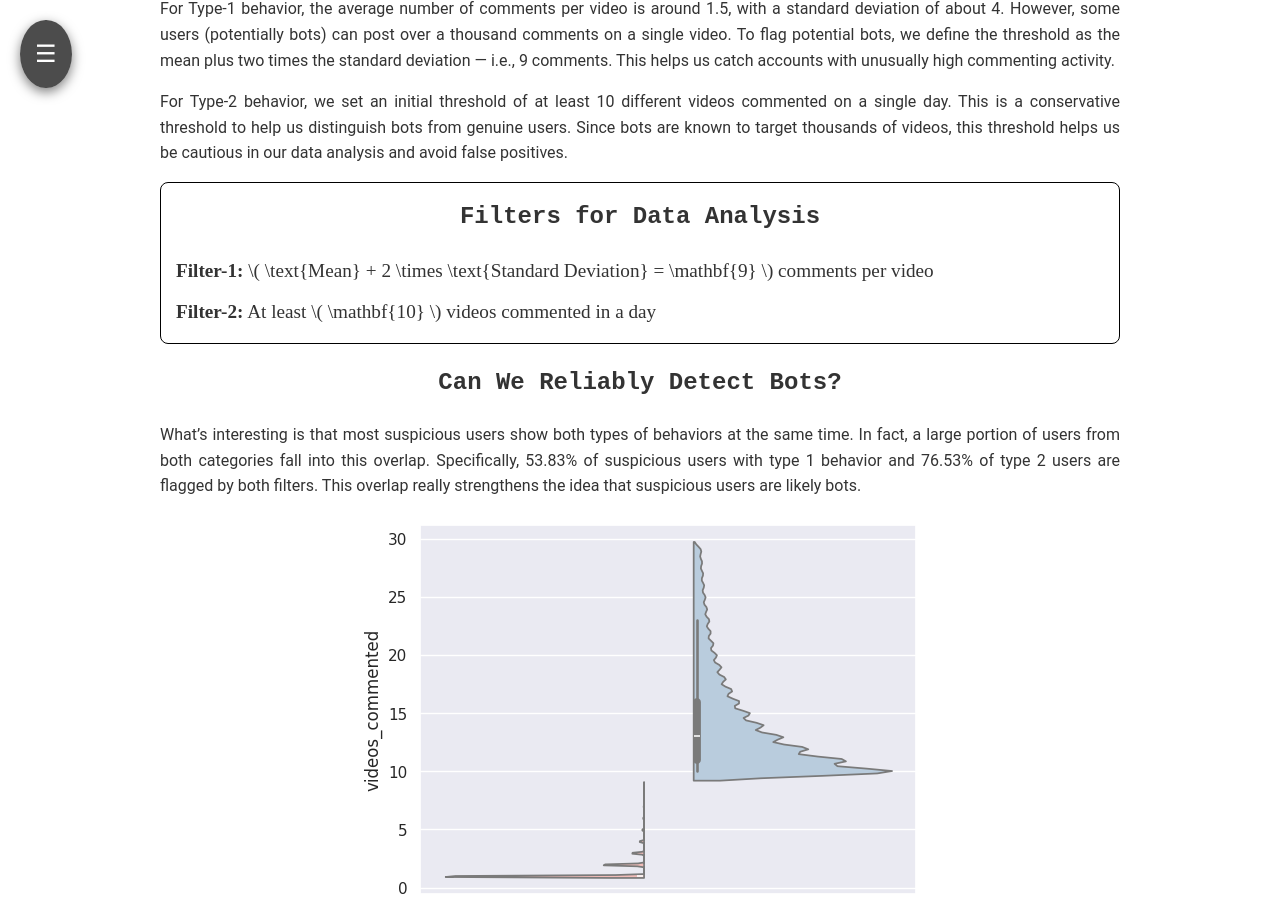
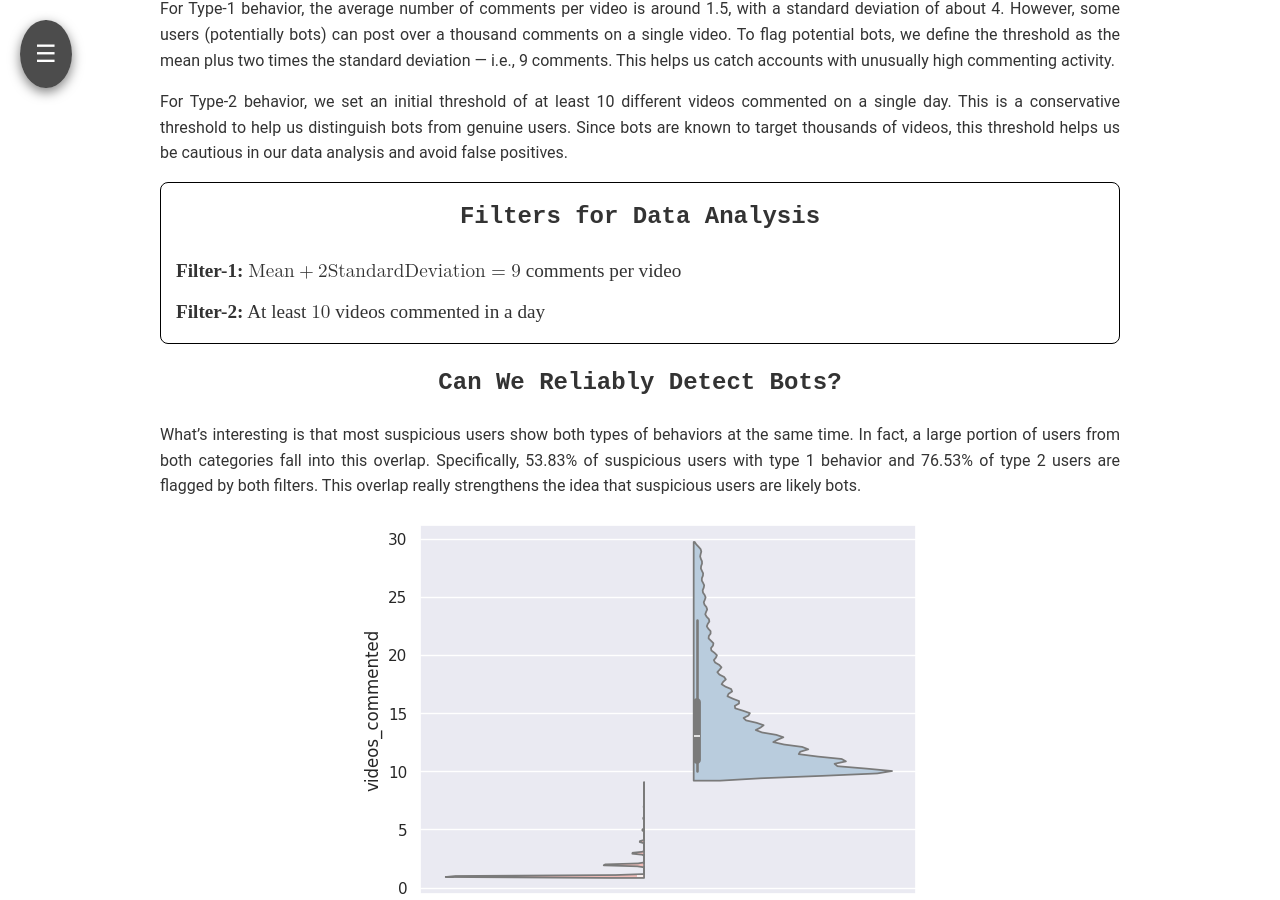
Before and after one commit to amaulap2/Datastory, a Jekyll site: the page built from index.markdown, in a window 1280 px wide and 900 px high, scrolled down 1653 px. Built offline with Jekyll 4.4.1, drawn with Linux system fonts in a browser that asks for light colours.

Commit message:
TEST FILTERS

```diff
--- a/_includes/parts/introduction.md
+++ b/_includes/parts/introduction.md
@@ -21,7 +21,7 @@ For Type-2 behavior, we set an initial threshold of at least 10 different videos
      <p style="font-size: 18px; font-weight: bold;">Filter-2 = <span style="color: #d32f2f;">10 videos commented in a day</span></p>
   </div>
 </div> -->
-<div style="border: 1px solid black; padding: 15px; background-color: white; border-radius: 8px; font-family: 'Times New Roman', serif;">
+<!-- <div style="border: 1px solid black; padding: 15px; background-color: white; border-radius: 8px; font-family: 'Times New Roman', serif;">
   <h2 style="margin-top: 0; text-align: center;">Filters for Data Analysis</h2>
   <ul style="list-style-type: none; padding: 0; margin: 0; font-size: 1.2em;">
     <li style="margin-bottom: 10px;">
@@ -32,6 +32,36 @@ For Type-2 behavior, we set an initial threshold of at least 10 different videos
     </li>
   </ul>
 </div>
+-->
+<div style="border: 1px solid black; padding: 15px; background-color: white; border-radius: 8px; font-family: 'Times New Roman', serif;">
+  <h2 style="margin-top: 0; text-align: center;">Filters for Data Analysis</h2>
+  <ul style="list-style-type: none; padding: 0; margin: 0; font-size: 1.2em;">
+    <li style="margin-bottom: 10px;">
+      <strong>Filter-1:</strong>
+      <math xmlns="http://www.w3.org/1998/Math/MathML">
+        <mi>Mean</mi>
+        <mo>+</mo>
+        <mn>2</mn>
+        <mo>&#x2062;</mo>
+        <mi>Standard</mi>
+        <mo>&#x2062;</mo>
+        <mi>Deviation</mi>
+        <mo>=</mo>
+        <mn>9</mn>
+      </math>
+      comments per video
+    </li>
+    <li>
+      <strong>Filter-2:</strong>
+      At least
+      <math xmlns="http://www.w3.org/1998/Math/MathML">
+        <mn>10</mn>
+      </math>
+      videos commented in a day
+    </li>
+  </ul>
+</div>
+
 ## Can We Reliably Detect Bots?
 What's interesting is that most suspicious users show both types of behaviors at the same time. In fact, a large portion of users from both categories fall into this overlap. Specifically, 53.83% of suspicious users with type 1 behavior and 76.53% of type 2 users are flagged by both filters. This overlap really strengthens the idea that suspicious users are likely bots.
 
```
